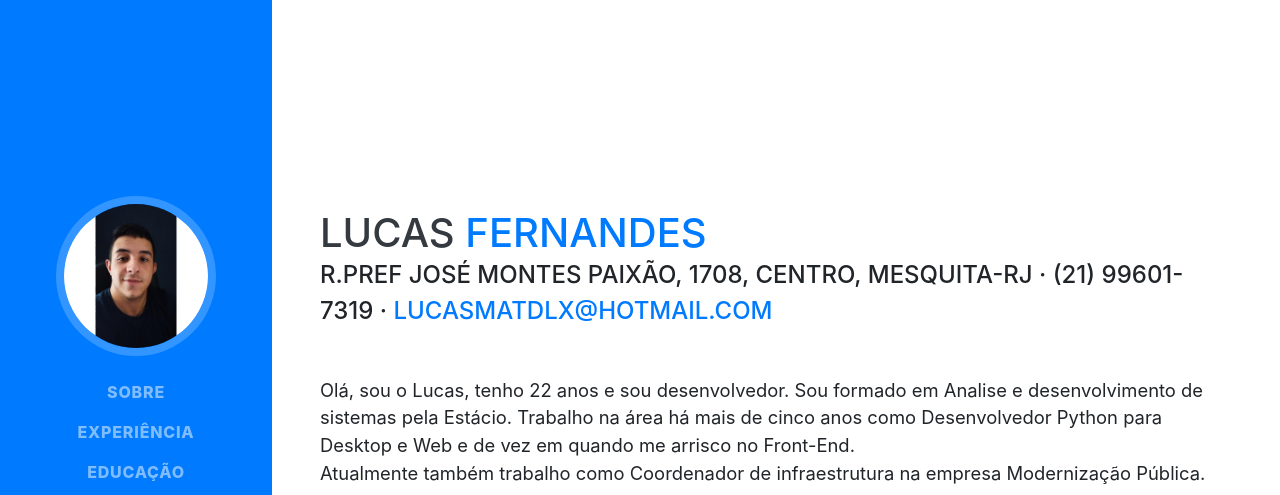
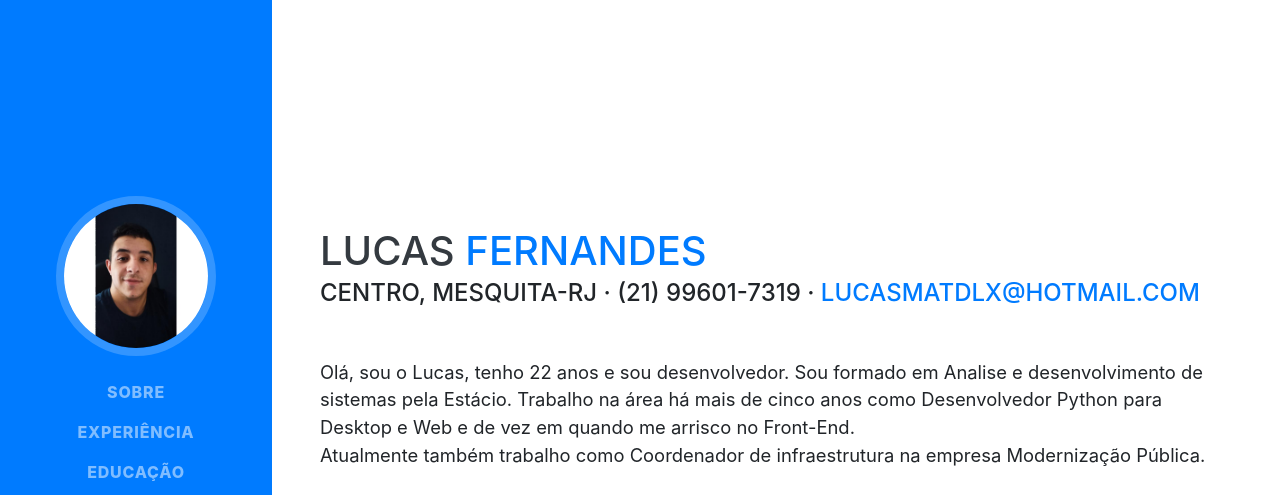
Before and after one commit to lucasfersilva/LucasFernandes.github.io, a website with bundled scripts: page index.html in a window 1280 px wide. Shown: the top 495 px of the page. Built offline with nearby package versions, Linux system fonts and the light colour scheme; a script that the page names is missing; a web font is replaced by a local one.

Commit message:
Update index.html

```diff
--- a/index.html
+++ b/index.html
@@ -67,7 +67,7 @@
         <h1 class="mb-0">Lucas
           <span class="text-primary">Fernandes</span>
         </h1>
-        <div class="subheading mb-5">R.Pref José Montes Paixão, 1708, Centro, Mesquita-RJ · (21) 99601-7319 ·
+        <div class="subheading mb-5">Centro, Mesquita-RJ · (21) 99601-7319 ·
           <a href="mailto:name@email.com">lucasmatdlx@hotmail.com</a>
         </div>
         <p class="lead mb-5">Olá, sou o Lucas, tenho 22 anos e sou desenvolvedor.
```
